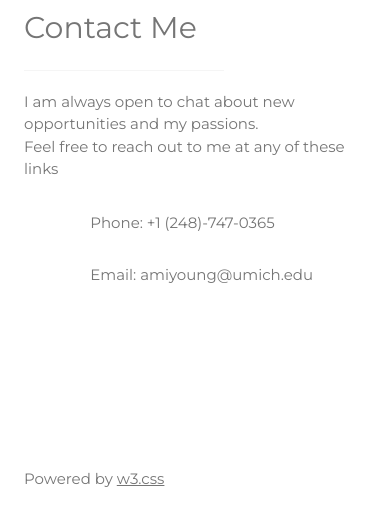
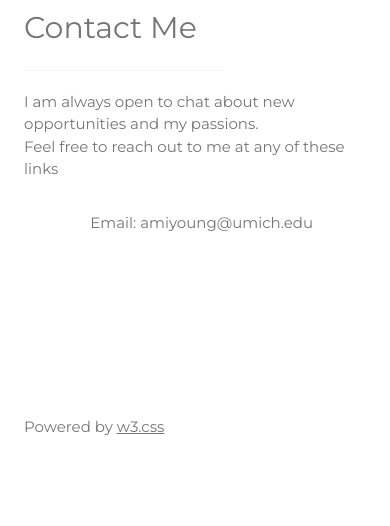
Before and after one commit to amiyoung/amiyoung.github.io, a plain HTML site: page index.html in a window 390 px wide. Shown: the part 4190-4716 px from the top of the page. Drawn offline with nearby package versions, Linux system fonts and the light colour scheme.

Commit message:
removed phone number

```diff
--- a/index.html
+++ b/index.html
@@ -174,7 +174,6 @@ https://www.w3schools.com/w3css/4/w3.css
       Feel free to reach out to me at any of these links</p>
       <!-- EDIT THIS SECTION TO CHANGE your contact information -->
     <div class="w3-section">
-      <p><i class="fa fa-phone fa-fw w3-text-white w3-xxlarge w3-margin-right"></i> Phone: +1 (248)-747-0365 </p>
       <p><i class="fa fa-envelope fa-fw w3-text-white w3-xxlarge w3-margin-right"> </i> Email: amiyoung@umich.edu</p>
     </div><br>
 
```
